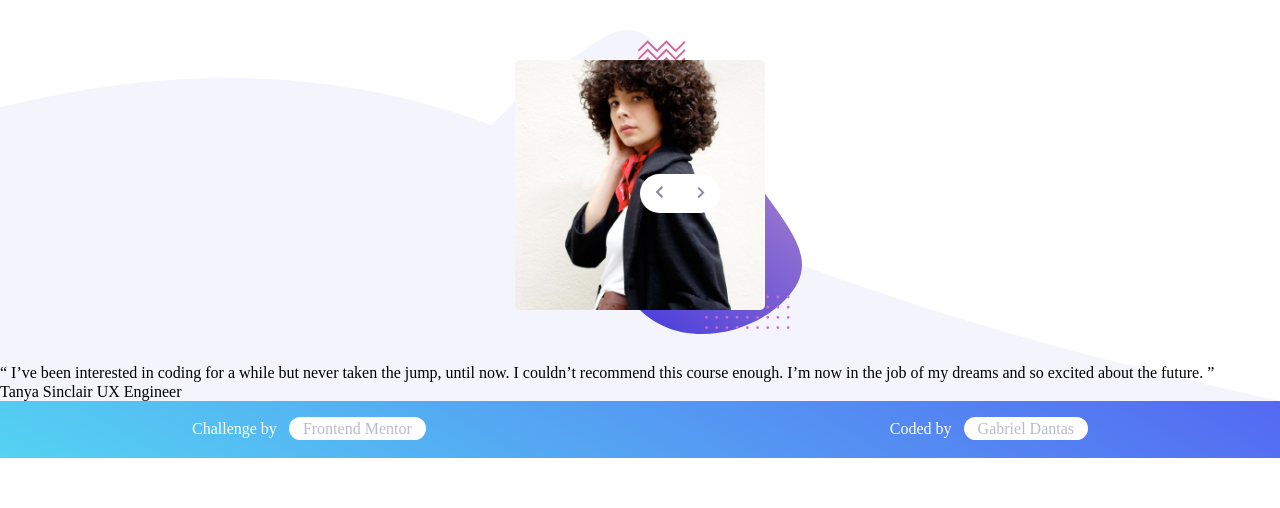
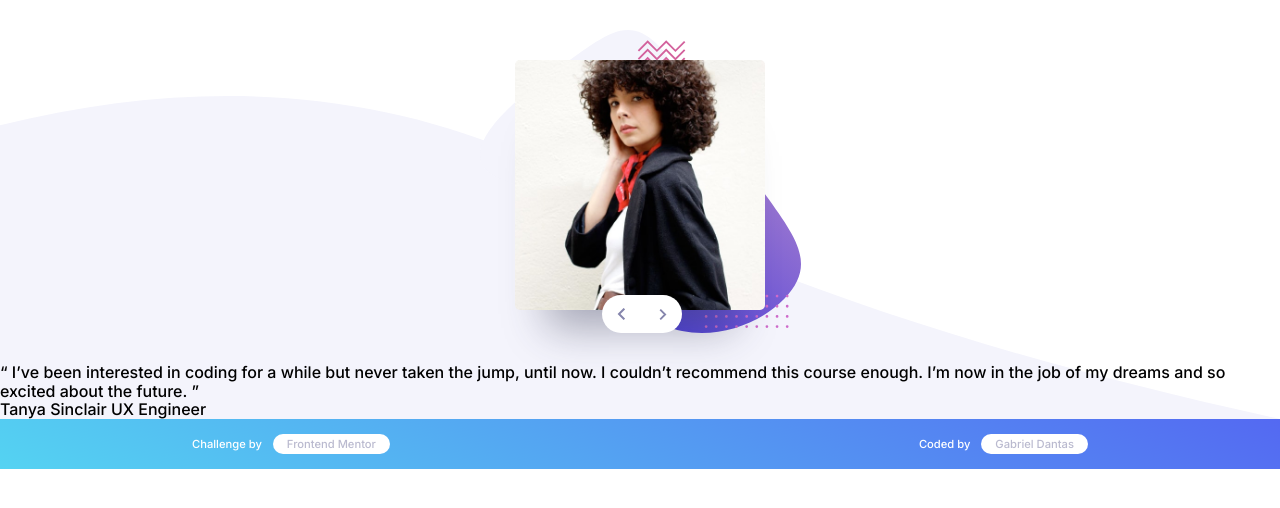
Before and after one commit to mnegabriel/FeM-Btcmp-testimonials, a plain HTML site: page index.html in a window 1280 px wide. Drawn offline with Linux system fonts and the light colour scheme.

Commit message:
Icon, bg and footer adjustments

```diff
--- a/css/partials/_base.scss
+++ b/css/partials/_base.scss
@@ -2,4 +2,11 @@
     padding: 0;
     margin: 0;
     box-sizing: border-box;
+    font-family: $font;
 }
+
+body {
+    min-height: 100%;
+    padding-top: 30px;
+    top: 0;
+}
--- a/css/partials/_footer.scss
+++ b/css/partials/_footer.scss
@@ -1,6 +1,5 @@
 footer {
     background: linear-gradient(30deg, $cs-blueBk, $cs-blueFr);
-    margin-bottom: 0;
     width: 100%;
     padding: 11px 0;
 }
@@ -8,7 +7,11 @@ footer {
 .mainFooter {
     color: white;
     text-align: center;
-    &>p {
+    & p,
+    & a {
+        font-size: .7rem;
+    }
+    & p {
         padding: 8px 0;
         margin: 0;
     }
--- /dev/null
+++ b/css/partials/_mixins.scss
@@ -0,0 +1,3 @@
+@mixin bg-img($url, $bg-pos:center) {
+    background: url($url) no-repeat $bg-pos / contain;
+}
--- a/css/sass.scss
+++ b/css/sass.scss
@@ -1,12 +1,13 @@
 @import "./partials/variables";
+@import "./partials/mixins";
 @import "./partials/base";
 @import "./partials/footer";
-@mixin bg-img($url, $bg-pos:center) {
-    background: url($url) no-repeat $bg-pos / contain;
+.page {
+    @include bg-img("../images/pattern-curve.svg", bottom);
 }
 
-.page {
-    @include bg-img("../images/pattern-curve.svg", bottom);
+%shadow {
+    box-shadow: 0px 50px 40px -32px rgba(47, 49, 78, 0.4);
 }
 
 .canvas {
@@ -19,30 +20,27 @@
     @include bg-img("../images/pattern-bg.svg", center);
     width: 375px;
     padding: 30px 0 20px;
-    margin: 30px auto;
+    margin: 0 auto 30px;
     & img {
         width: 250px;
         border-radius: 5px;
+        @extend %shadow;
     }
 }
 
 .icons {
     list-style-type: none;
     position: absolute;
+    transform-origin: center center;
     background-color: white;
     border-radius: 20px;
-    transform-origin: center;
-    bottom: 40%;
-    left: 50%;
-    padding: 10px 0;
+    bottom: 0;
+    left: calc(50% - 38px);
     &>li {
-        display: inline;
-        padding: 0 15px;
+        display: inline-block;
+        padding: 10px 15px;
     }
     & img {
         width: 8px;
     }
 }
-
-.canvas,
-.quote {}
```
Also changed, not shown: css/sass.css, 1 other file.
